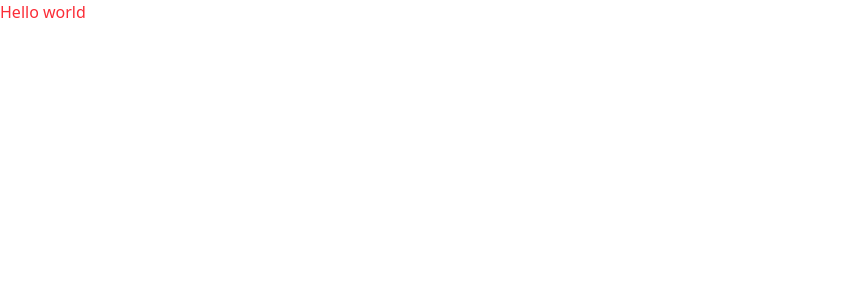
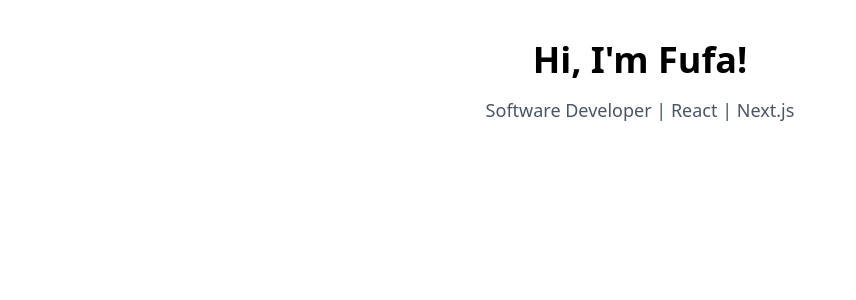
Before and after one commit to fufex3934/nextjs-dev-portifolio, a Next.js app: page / in a window 1280 px wide. Shown: the top 300 px of the page, without its empty margins (0-856 px from the left). Built offline with nearby package versions, Linux system fonts and the light colour scheme.

Commit message:
home page

```diff
--- a/src/app/page.tsx
+++ b/src/app/page.tsx
@@ -2,8 +2,9 @@
 
 export default function Home() {
   return (
-    <div>
-      <h1 className="text-red-500">Hello world</h1>
-    </div>
+    <section className="text-center mt-10">
+      <h1 className="text-4xl font-bold">Hi, I'm Fufa!</h1>
+      <p className="mt-4 text-lg text-gray-600">Software Developer | React | Next.js </p>
+    </section>
   );
 }
```
